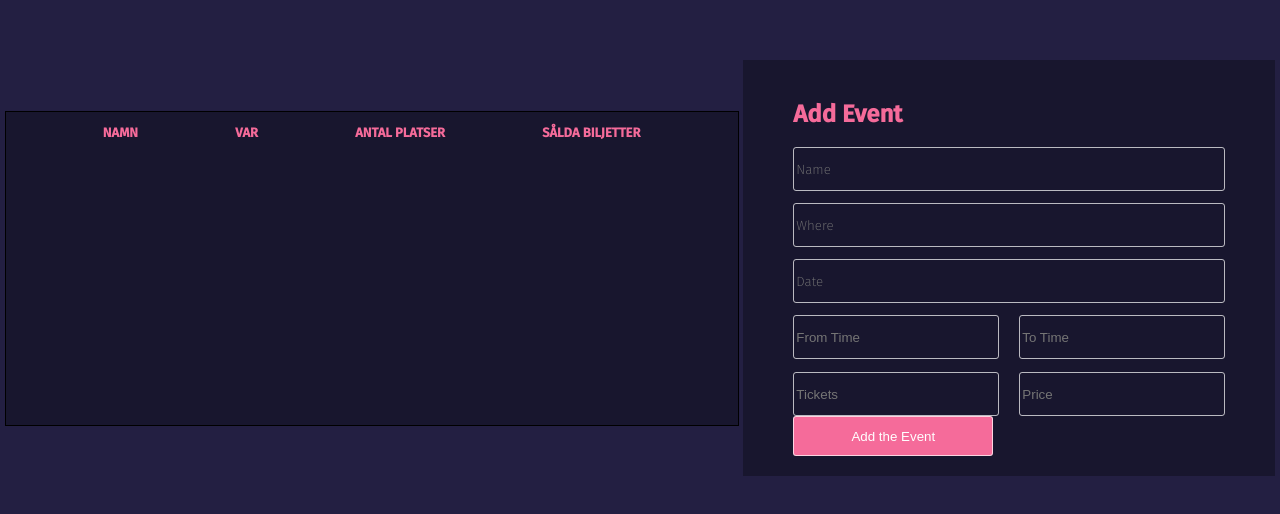
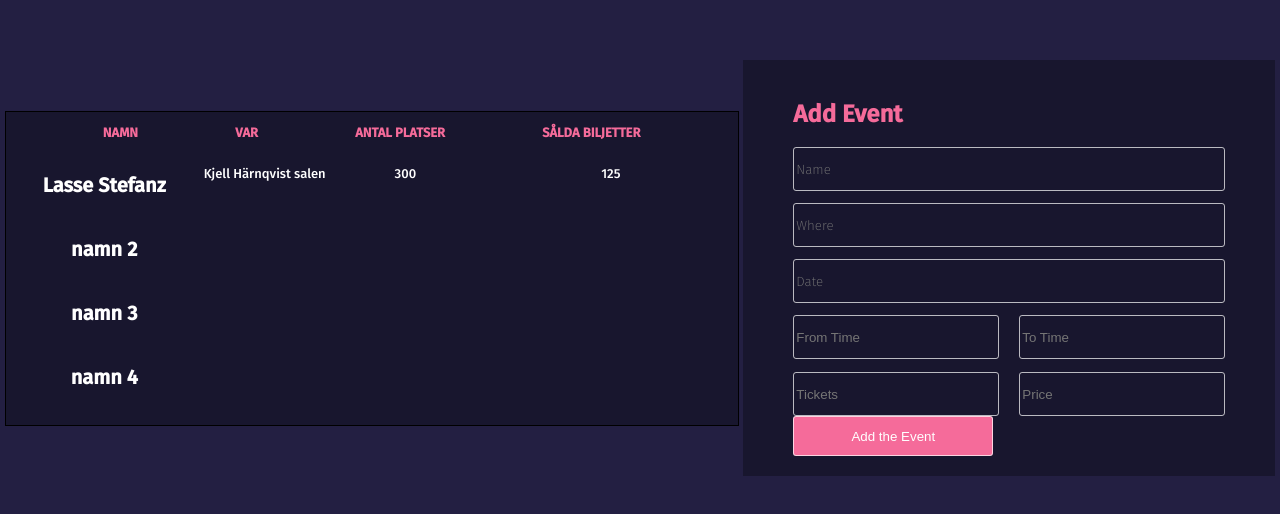
Before and after one commit to maxaakre/mini_project_mayhem, a Vue app: page /#/admin in a window 1280 px wide. Shown: the part 132-646 px from the top of the page. Built offline with nearby package versions, Linux system fonts and the light colour scheme; a web font is replaced by a local one.

Commit message:
Partitioned the Events List frontend to give them the space they need

```diff
--- a/src/views/Admin.vue
+++ b/src/views/Admin.vue
@@ -2,34 +2,54 @@
   <div class="wrapper">
     <div class="list">
       <div class="info">
-        <div><p>NAMN</p></div>
-        <div><p>VAR</p></div>
-        <div><p>ANTAL PLATSER</p></div>
-        <div><p>SÅLDA BILJETTER</p></div>
-
+        <div>
+          <p>NAMN</p>
         </div>
-
-      <div class="events"></div>
+        <div>
+          <p>VAR</p>
+        </div>
+        <div>
+          <p>ANTAL PLATSER</p>
+        </div>
+        <div>
+          <p>SÅLDA BILJETTER</p>
+        </div>
+      </div>
+      <div class="infoList">
+        <div class="namn">
+          <p>Lasse Stefanz</p>
+          <p>namn 2</p>
+          <p>namn 3</p>
+          <p>namn 4</p>
+        </div>
+        <div class="var">
+          <p>Kjell Härnqvist salen</p>
+        </div>
+        <div class="platser">
+          <p>300</p>
+        </div>
+        <div class="biljetter">
+          <p>125</p>
+        </div>
+      </div>
     </div>
     <div class="form">
       <h2>Add Event</h2>
 
       <div class="inputWide">
-          <input type="text" class="wide" placeholder="Name">
-          <input type="text" class="wide" placeholder="Where">
-          <input type="text" class="wide" placeholder="Date">
+        <input type="text" class="wide" placeholder="Name" />
+        <input type="text" class="wide" placeholder="Where" />
+        <input type="text" class="wide" placeholder="Date" />
       </div>
 
       <div class="inputQuad">
-          <input type="text" class="half" placeholder="From Time">
-          <input type="text" class="half" placeholder="To Time">
-          <input type="text" class="half" placeholder="Tickets">
-          <input type="text" class="half" placeholder="Price">
+        <input type="text" class="half" placeholder="From Time" />
+        <input type="text" class="half" placeholder="To Time" />
+        <input type="text" class="half" placeholder="Tickets" />
+        <input type="text" class="half" placeholder="Price" />
       </div>
 
       <button>Add the Event</button>
-
-
     </div>
   </div>
 </template>
@@ -39,14 +59,13 @@ export default {};
 </script>
 
 <style lang="scss">
-@import url('https://fonts.googleapis.com/css2?family=Fira+Sans:wght@200;500&display=swap');
+@import url("https://fonts.googleapis.com/css2?family=Fira+Sans:wght@200;500&display=swap");
 .wrapper {
   display: flex;
   justify-content: space-evenly;
   align-items: center;
-  background: #231F42;
+  background: #231f42;
   height: 100vh;
-
 
   .list {
     width: 732px;
@@ -54,19 +73,81 @@ export default {};
     border: 1px solid #000000;
     background: rgba(0, 0, 0, 0.3);
 
-    .info{
+    .info {
       // border: 2px solid white;
       display: flex;
       flex-flow: row;
       justify-content: space-evenly;
-      p{
-        color:#F56B9A;
+      font-size: 13px;
+      p {
+        color: #f56b9a;
         font-family: Fira Sans;
         font-style: normal;
         font-weight: bold;
         font-size: 13px;
       }
+    }
 
+    .infoList {
+      display: flex;
+      flex-direction: row;
+      max-width: 739px;
+      max-height: 273px;
+      // border: 1px solid white;
+      .namn {
+        max-width: 250px;
+        width: 199px;
+        // border: 1px solid red;
+        display: flex;
+        flex-flow: column;
+        color: #ffff;
+
+        font-family: Fira Sans;
+        font-style: normal;
+        font-weight: bold;
+        font-size: 20px;
+        line-height: 24px;
+      }
+      .var {
+        max-width: 184px;
+        // border: 1px solid gold;
+        width: 125px;
+        font-family: Fira Sans;
+
+        flex-flow: column;
+        color: #ffff;
+        font-style: normal;
+        font-weight: normal;
+        font-size: 13px;
+        line-height: 16px;
+        display: flex;
+      }
+      .platser{
+        max-width: 184px;
+        // border: 1px solid hotpink;
+        width: 159px;
+        flex-flow: column;
+        color: #ffff;
+        font-family: Fira Sans;
+        font-style: normal;
+        font-weight: normal;
+        font-size: 13px;
+        line-height: 16px;
+        display: flex;
+      }
+      .biljetter{
+        max-width: 256px;
+        // border: 1px solid greenyellow;
+        width: 256px;
+        flex-flow: column;
+        color: #ffff;
+        font-family: Fira Sans;
+        font-style: normal;
+        font-weight: normal;
+        font-size: 13px;
+        line-height: 16px;
+        display: flex;
+      }
     }
   }
   .form {
@@ -77,21 +158,19 @@ export default {};
 
     width: 432px;
     background: rgba(0, 0, 0, 0.3);
-    h2{
-      color: #F56B9A;
+    h2 {
+      color: #f56b9a;
       font-family: Fira Sans;
       font-style: normal;
       font-weight: bold;
-
     }
 
-    .inputWide{
+    .inputWide {
       display: flex;
       flex-direction: column;
       width: 100%;
 
-
-      .wide{
+      .wide {
         height: 40px;
         background: transparent;
         margin-bottom: 12px;
@@ -102,14 +181,12 @@ export default {};
         font-family: Fira Sans;
         font-style: normal;
         font-weight: 200;
-
       }
     }
-    .inputQuad{
-
+    .inputQuad {
       margin: 0 auto -13px;
 
-      .half{
+      .half {
         height: 40px;
         width: calc(100% / 2 - 16px);
         background: transparent;
@@ -119,7 +196,7 @@ export default {};
         margin-right: 20px;
         margin-bottom: 13px;
 
-        &:nth-child(2n){
+        &:nth-child(2n) {
           margin-right: 0;
         }
 
@@ -127,19 +204,17 @@ export default {};
           font-family: Fira Sans;
           font-style: normal;
           font-weight: 200;
-
         }
       }
     }
 
-    button{
+    button {
       height: 40px;
       width: calc(100% / 2 - 16px);
-        background: #F56B9A;
+      background: #f56b9a;
       color: white;
       border: 1px solid rgba(255, 255, 255, 0.7);
       border-radius: 3px;
-
     }
   }
 }
```
Lines whose indentation alone changed are shown as unchanged.
